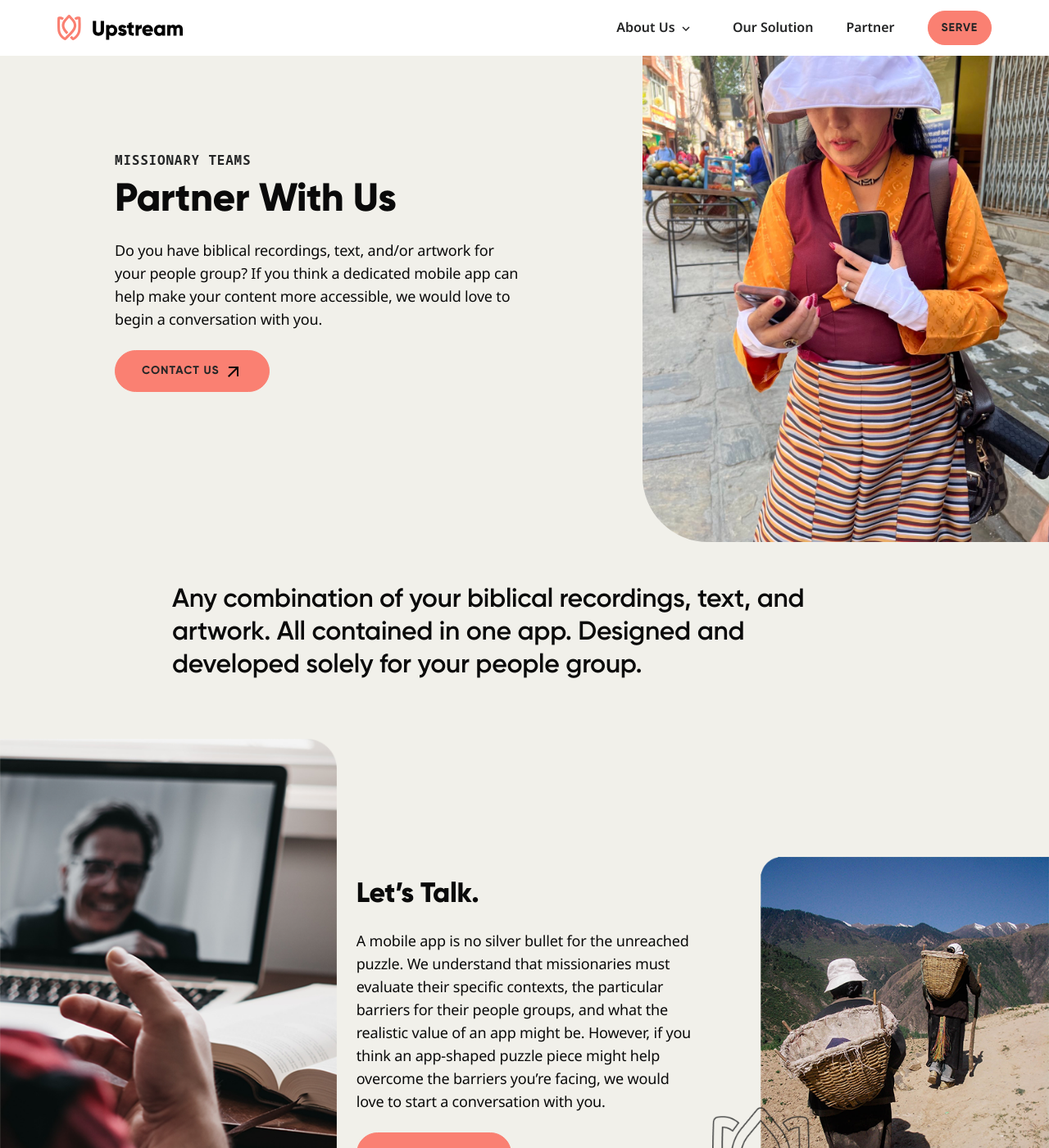
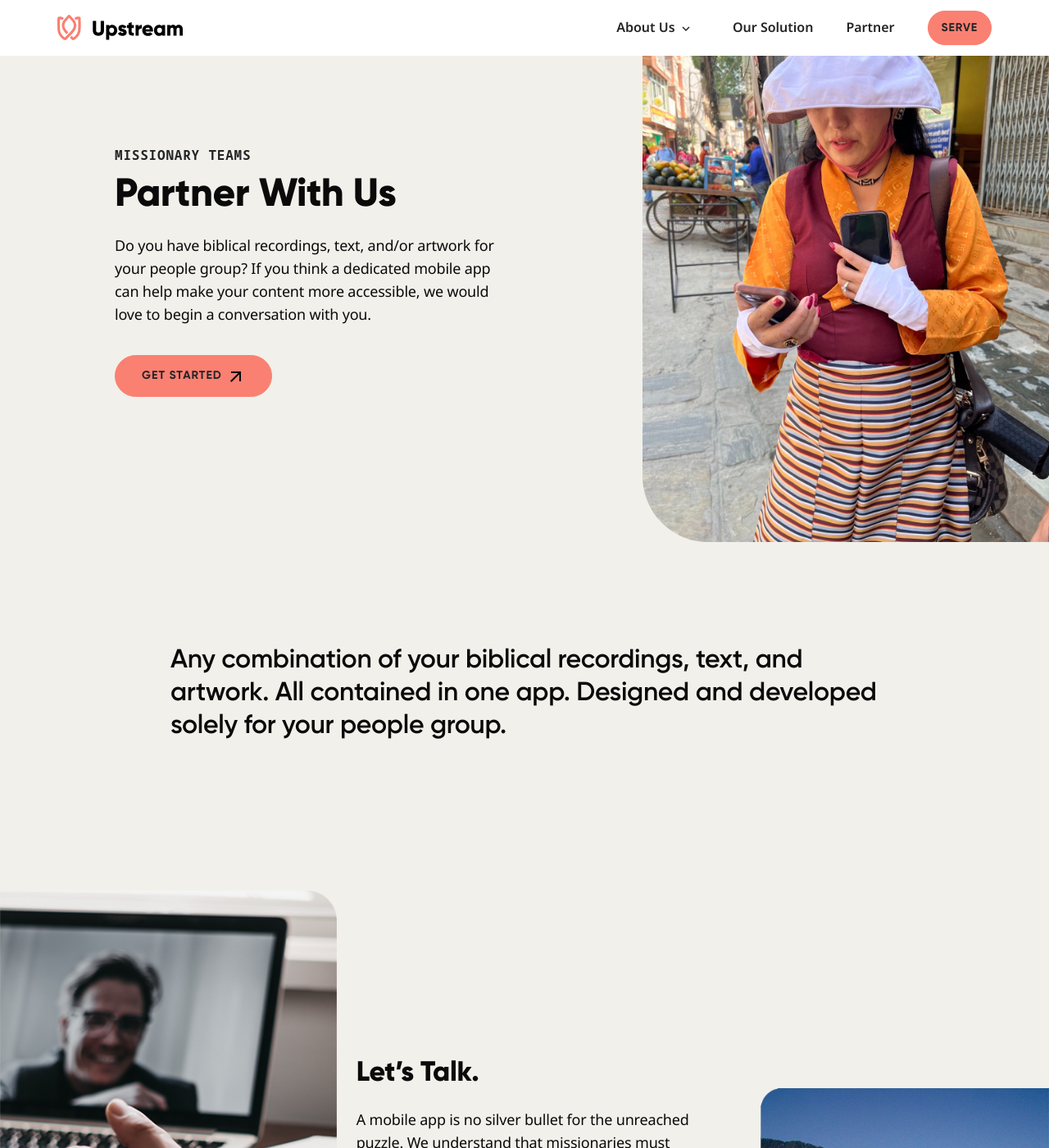
Before and after one commit to UpstreamCode/upstreamcode.github.io, a Jekyll site: the page built from _pages/partner.html, in a window 1280 px wide and 1400 px high. Shown: the whole window at 82% size. Built offline with Jekyll 4.4.1, drawn with Linux system fonts in a browser that asks for light colours; comment, search, counter and statistics services are not loaded.

Commit message:
Spacing fixes and corrected links
Fixed spacing/layout for Our Process, Our Solution, Partner, and Home. Desktop and Mobile.

```diff
--- a/_includes/our-process.html
+++ b/_includes/our-process.html
@@ -1,15 +1,14 @@
 <div
   id="our-process-box"
-  class="row justify-content-between align-items-center"
+  class="row justify-content-center align-items-center"
 >
-  <div class="d-none d-md-flex col-md-1"></div>
   <div class="start-image-box order-1 col-12 col-md-5 text-center text-md-left">
     <div class="px-mobile">
       <img src="{{ "/assets/images/lego-stack.png" | relative_url }}"
     class="img-fluid" alt="A stack of bricks fitting nicely together">
     </div>
   </div>
-  <div class="content-box order-2 col-12 col-md-5">
+  <div class="content-box order-2 col-12 col-md-4">
     <div class="px-mobile">
       <p class="tagline mb-2">Our Process</p>
       <h2 class="mt-1">From Idea to Reality</h2>
@@ -182,7 +181,6 @@
       </div>
     </div>
   </div>
-  <div class="d-none d-md-flex col-md-1"></div>
 </div>
 <script>
   /**
--- a/_pages/partner.html
+++ b/_pages/partner.html
@@ -14,7 +14,7 @@
       <h1>Partner With Us</h1>
       <p>Do you have biblical recordings, text, and/or artwork for your people group? If you think a dedicated mobile app can help make your content more accessible, we would love to begin a conversation with you.</p>
       <div class="d-grid d-md-block">
-        <a href="https://tally.so/r/n0OgMQ" target="_blank" rel="nofollow" class="btn btn-primary">Contact Us {% include svgs/icons/arrows/arrow-external.svg %}</a>
+        <a href="https://tally.so/r/mYaMD6" target="_blank" rel="nofollow" class="btn btn-primary">Get Started {% include svgs/icons/arrows/arrow-external.svg %}</a>
       </div>
     </div>
     <div class="end-box">
@@ -24,7 +24,7 @@
   <div id="content-box-2" class="d-flex justify-content-center">
     <p>Any combination of your biblical recordings, text, and artwork. All contained in one app. Designed and developed solely for your people group.</p>
   </div>
-  <div id="content-box-3" class="row justify-content-between align-items-center align-items-md-stretch">
+  <div id="content-box-3" class="row justify-content-center align-items-center">
     <div class="start-image-box order-1 col-md-4 d-none d-md-block">
       <img src="{{ "/assets/images/people-in-meeting.png" | relative_url }}" class="img-fluid" alt="People having an online meeting">
     </div>
@@ -35,7 +35,7 @@
       <div class="px-mobile">
         <h2>Let’s Talk.</h2>
         <p>A mobile app is no silver bullet for the unreached puzzle. We understand that missionaries must evaluate their specific contexts, the particular barriers for their people groups, and what the realistic value of an app might be. However, if you think an app-shaped puzzle piece might help overcome the barriers you’re facing, we would love to start a conversation with you.</p>
-        <a href="https://tally.so/r/n0OgMQ" target="_blank" rel="nofollow" class="btn btn-primary" type="button">Contact Us {% include svgs/icons/arrows/arrow-external.svg %}</a>
+        <a href="https://tally.so/r/mYaMD6" target="_blank" rel="nofollow" class="btn btn-primary" type="button">Get Started {% include svgs/icons/arrows/arrow-external.svg %}</a>
       </div>
     </div>
     <div class="end-image-box order-3 order-md-3 col-md-4 d-none d-md-block">
@@ -48,9 +48,9 @@
 
   {%- include testimonials.html -%}
 
-  <div id="question-hero" class="bg-mountain-valley d-flex flex-column align-items-start align-items-md-end justify-content-center justify-content-md-end">
-    <p class="tagline text-start text-md-end">Missionary Teams</p>
-    <div class="hero-content text-start text-md-end">
+  <div id="question-hero" class="bg-mountain-valley d-flex flex-column align-items-start justify-content-center justify-content-md-end">
+    <p class="tagline text-start">Missionary Teams</p>
+    <div class="hero-content text-start">
       <h2>Got Questions?</h2>
       <p>If you have any questions or need more information, feel free to ask us anything!</p>
       <a href="https://tally.so/r/n0OgMQ" target="_blank" rel="nofollow" class="btn btn-primary">Contact Us {% include svgs/icons/arrows/arrow-external.svg %}</a>
--- a/_sass/base.scss
+++ b/_sass/base.scss
@@ -529,7 +529,9 @@
   }
 
   .nav-serve {
-      margin-left: 20px;
+      @include media-breakpoint-up(lg) {
+        margin-left: 20px;
+      }
   }
 
   #mobile-secondary-nav {
@@ -855,21 +857,29 @@
       line-height: 24px;
       margin-bottom: 0px;
       margin-top: 0px;
+
+      @include media-breakpoint-down(md) {
+        margin: 0px;
+      }
     }
 
     .accordion-item {
       background-color: map-get($primary-colors, "white");
       border-radius: 15px;
       margin-bottom: 16px;
-      padding-bottom: 36px;
-      padding-top: 36px;
+      padding: 36px 0px;
+
+      @include media-breakpoint-down(md) {
+        padding: 24px 0px;
+      }
     }
 
     .accordion-body {
       padding-top: 8px;
 
       p {
-        padding-bottom: 8px;
+        padding-bottom: 0px;
+        margin-bottom: 0px;
       }
 
       ol {
@@ -891,8 +901,7 @@
       font-style: normal;
       font-weight: 700;
       line-height: 24px;
-      padding-bottom: 0px;
-      padding-top: 0px;
+      padding: 0px 24px;
 
       &:focus {
         box-shadow: none;
@@ -1019,17 +1028,28 @@
  */
 #our-process-box {
   background-color: map-get($primary-colors, "white");
-  padding-bottom: 144px;
   padding-top: 144px;
+  padding-bottom: 104px;
 
   @include media-breakpoint-down(md) {
     padding-top: 88px;
-    padding-bottom: 96px;
+    padding-bottom: 0px;
+  }
+
+  .start-image-box {
+    @include media-breakpoint-up(lg) {
+      margin-right: 100px;
+      padding: 0px;
+    }
   }
 
   .content-box {
+    margin-top: 40px;
+    padding-left: 40px;
+
     @include media-breakpoint-down(md) {
       margin-top: 48px;
+      padding: 0px 14px;
     }
 
     #process-accordion {
@@ -1190,7 +1210,7 @@
   }
   #content-box-1 {
     @include media-breakpoint-down(md) {
-      margin-top: 80px;
+      margin-top: 100px;
     }
 
     .start-image-box img {
@@ -1214,8 +1234,8 @@
       padding-top: 24px;
 
       @include media-breakpoint-down(md) {
-        margin-top: 30px;
-        padding-top: 16px;
+        margin-top: 48px;
+        padding-top: 0px;
       }
     }
 
@@ -1240,12 +1260,13 @@
 
     @include media-breakpoint-up(md) {
       .content-box {
-        padding: 0px 2% 0px 3%;
+        padding: 0px 2% 0px 2%;
       }
     }
 
     @include media-breakpoint-down(md) {
       margin-top: 38px;
+      margin-bottom: 80px;
 
       img {
         margin-bottom: 48px;
@@ -1610,7 +1631,7 @@
       margin-bottom: 36px;
 
       @include media-breakpoint-up(xl) {
-        padding-right: 6em;
+        padding-right: 8em;
       }
 
       @include media-breakpoint-down(md) {
@@ -1671,6 +1692,10 @@
 
       p {
         margin-top: 24px;
+
+        @include media-breakpoint-up(lg) {
+          padding-right: 75px;
+        }
 
         &.tagline {
           margin-top: 0px;
@@ -1703,6 +1728,7 @@
     letter-spacing: -0.3px;
     line-height: 40px;
     padding: 48px 0;
+    margin: 74px 0px 144px;
 
     @include media-breakpoint-down(md) {
       font-size: 24px;
@@ -1735,10 +1761,6 @@
       h2 {
         color: map-get($primary-colors, "white");
         margin-top: 0px;
-
-        @include media-breakpoint-down(md) {
-          margin-bottom: 48px;
-        }
       }
 
       p {
@@ -1798,6 +1820,12 @@
   #content-box-4 {
     margin-bottom: 72px;
 
+    .audio-bg-container {
+      @include media-breakpoint-up(lg) {
+        padding-left: 0px;
+      }
+    }
+
     .audio-bg {
       background-color: map-get($primary-colors, "white");
       border-radius: 40px;
@@ -1819,11 +1847,19 @@
     .audio-icon {
       max-width: 300px;
     }
+
+    .op-container {
+      @include media-breakpoint-up(lg) {
+        padding-left: 68px;
+        padding-right: 50px;
+      }
+    }
   }
 
   #content-box-5 {
     background-color: map-get($primary-colors, "white");
     padding-top: 128px;
+    padding: 128px 0px 96;
 
     @include media-breakpoint-down(md) {
       padding-top: 88px;
@@ -1851,6 +1887,11 @@
 
       @include media-breakpoint-up(md) {
         width: 33.33%;
+        padding-right: 32px;
+      }
+
+      .feature-description {
+        margin-bottom: 0px;
       }
 
       img {
@@ -1875,10 +1916,16 @@
   }
 
   #content-box-6 {
-    margin-bottom: 96px;
-
-    @include media-breakpoint-down(md) {
-      padding: 20px;
+    margin: 96px 0px 144px;
+
+    @include media-breakpoint-down(md) {
+      padding: 0px 24px;
+      margin: 88px 0px 80px;
+    }
+
+    .case-study-title {
+      margin-top: 0px;
+      margin-bottom: 32px;
     }
 
     .case-study {
@@ -1906,7 +1953,11 @@
     }
 
     .accordion-body {
-      padding: 24px;
+      padding: 16px 24px 0px;
+
+      .p-padding {
+        padding-bottom: 20px !important;
+      }
     }
   }
 
@@ -1951,10 +2002,19 @@
 #partner-content {
   #question-hero p {
     color: map-get($primary-colors, "white");
+    margin-bottom: 36px;
+
+    @include media-breakpoint-up(xl) {
+      padding-right: 8em;
+    }
+
+    @include media-breakpoint-down(md) {
+      margin-bottom: 20px;
+    }
 
     &.tagline {
       color: map-get($secondary-colors, "light-green");
-      margin-bottom: 8px;
+      margin-bottom: 16px;
     }
   }
 
@@ -1965,12 +2025,13 @@
     font-weight: 600;
     letter-spacing: -0.3px;
     line-height: 40px;
-    width: 860px;
+    width: 864px;
 
     @include media-breakpoint-down(md) {
       font-size: 24px;
-      line-height: 36px;
+      line-height: 32px;
       width: auto;
+      margin-bottom: 0px;
     }
   }
 
@@ -2001,7 +2062,15 @@
       }
 
       p {
-        margin-top: 24px;
+        margin-bottom: 36px;
+
+        @include media-breakpoint-up(xl) {
+          padding-right: 6%;
+        }
+
+        @include media-breakpoint-down(md) {
+          margin-bottom: 28px;
+        }
 
         &.tagline {
           margin-top: 0px;
@@ -2027,22 +2096,46 @@
   }
 
   #content-box-2 {
-    padding: 48px 20px;
+    margin: 74px 0px;
+    padding: 48px;
+
+    @include media-breakpoint-down(md) {
+      margin: 80px 0px;
+      padding: 32px 48px;
+    }
   }
 
   #content-box-3 {
-    margin-bottom: 140px;
+    margin-bottom: 144px;
+
+    @include media-breakpoint-down(md) {
+      margin-bottom: 80px;
+    }
 
     .content-box {
-      margin-top: 120px;
-
-      @include media-breakpoint-down(md) {
-        margin-top: 30px;
+      margin-top: 100px;
+
+      @include media-breakpoint-down(md) {
+        margin-top: 16px;
+      }
+
+      h2 {
+        @include media-breakpoint-up(lg) {
+          margin-top: 0px;
+        }
+      }
+
+      p {
+        margin-bottom: 32px;
+
+        @include media-breakpoint-down(md) {
+          margin-bottom: 20px;
+        }
       }
     }
 
     .end-image-box {
-      margin-top: 144px;
+      margin-top: 278px;
       text-align: right;
     }
   }
@@ -2051,23 +2144,24 @@
     padding: 80px;
 
     @include media-breakpoint-down(md) {
-      padding: 36px 20px;
-      min-height: 400px;
+      padding: 36px 24px;
+      min-height: auto;
     }
 
     h2 {
       color: map-get($primary-colors, "white");
       margin-top: 0px;
+      margin-bottom: 16px;
     }
 
     .hero-content {
-      border-right: 1px solid map-get($secondary-colors, "grey");
+      border-left: 1px solid map-get($secondary-colors, "grey");
       max-width: 600px;
-      padding-right: 30px;
-
-      @include media-breakpoint-down(md) {
-        border-right: none;
-        padding-right: 0px;
+      padding-left: 30px;
+
+      @include media-breakpoint-down(md) {
+        border-left: none;
+        padding-left: 0px;
       }
     }
   }
@@ -2392,6 +2486,10 @@
         margin-bottom: 80px;
       }
 
+      .accordion-body {
+        padding: 16px 24px 0px;
+      }
+
       p {
         margin: 0;
 
@@ -2745,7 +2843,7 @@
   position: relative;
 
   @include media-breakpoint-down(md) {
-    margin-top: 80px;
+    margin-top: 0px;
   }
 
   .carousel {
@@ -2762,7 +2860,7 @@
 
           @include media-breakpoint-down(md) {
             border-radius: 0px;
-            padding: 20px 24px 80px;
+            padding: 80px 24px 160px;
             width: 100%;
           }
         }
@@ -2780,7 +2878,7 @@
           font-size: 34px;
           font-style: normal;
           font-weight: 500;
-          line-height: 56px;
+          line-height: 51px;
           margin-top: 50px;
           text-align: center;
 
@@ -2812,7 +2910,7 @@
     opacity: 1;
 
     @include media-breakpoint-down(md) {
-      bottom: 20px;
+      bottom: 12%;
       top: auto;
       left: 16px;
     }
@@ -2829,7 +2927,7 @@
     opacity: 1;
 
     @include media-breakpoint-down(md) {
-      bottom: 20px;
+      bottom: 12%;
       top: auto;
       left: 74px;
     }
@@ -2909,12 +3007,6 @@
     background-color: map-get($primary-colors, "white");
     margin-top: 0px;
   }
-
-  .carousel .carousel-inner .carousel-item > div {
-    @include media-breakpoint-down(md) {
-      padding: 0px 20px 80px;
-    }
-  }
 }
 
 /**
```
Also changed, not shown: _pages/our-solution.html (+8 -17 lines).
